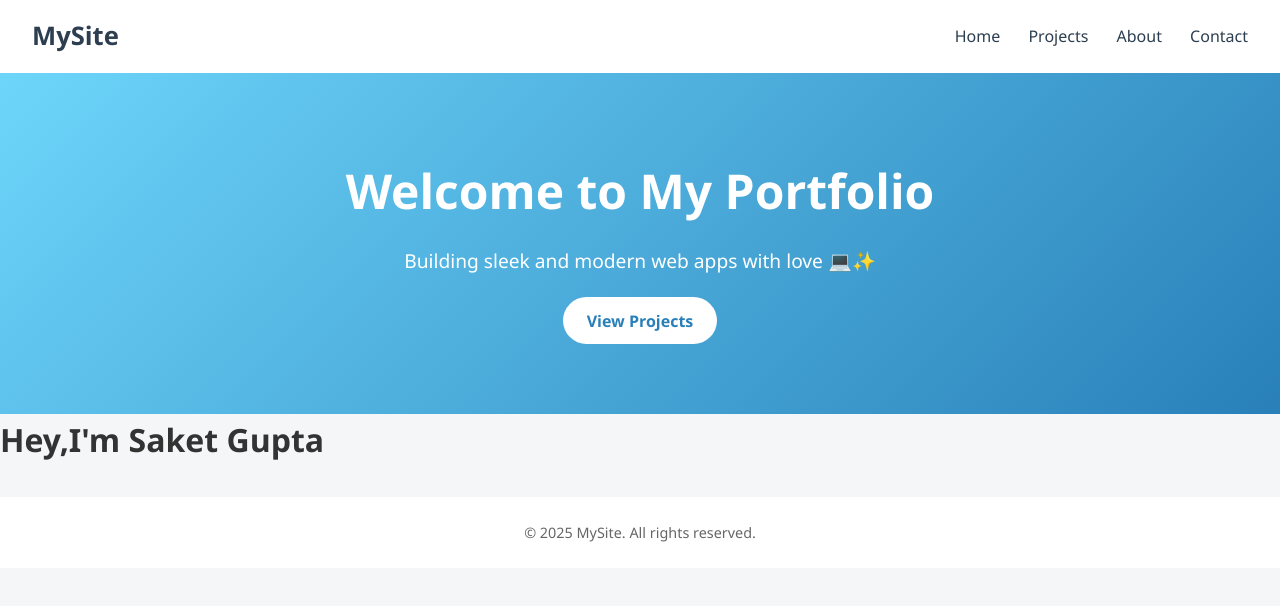
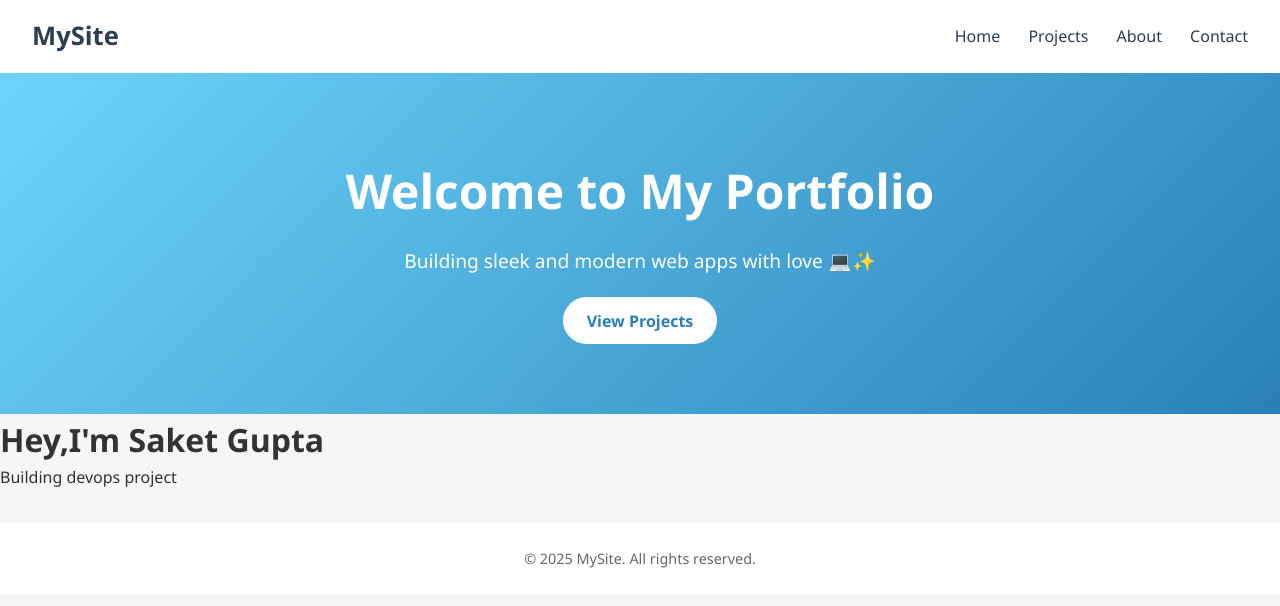
Before and after one commit to akash-685603/aws-project, a plain HTML site: page index.html in a window 1280 px wide. Drawn offline with Linux system fonts and the light colour scheme.

Commit message:
Update index.html

```diff
--- a/index.html
+++ b/index.html
@@ -95,6 +95,7 @@
     <a href="#" class="btn">View Projects</a>
   </section>
 <h1>Hey,I'm Saket Gupta</h1>
+  <p>Building devops project</p>
   <footer class="footer">
     &copy; 2025 MySite. All rights reserved.
   </footer>
```
